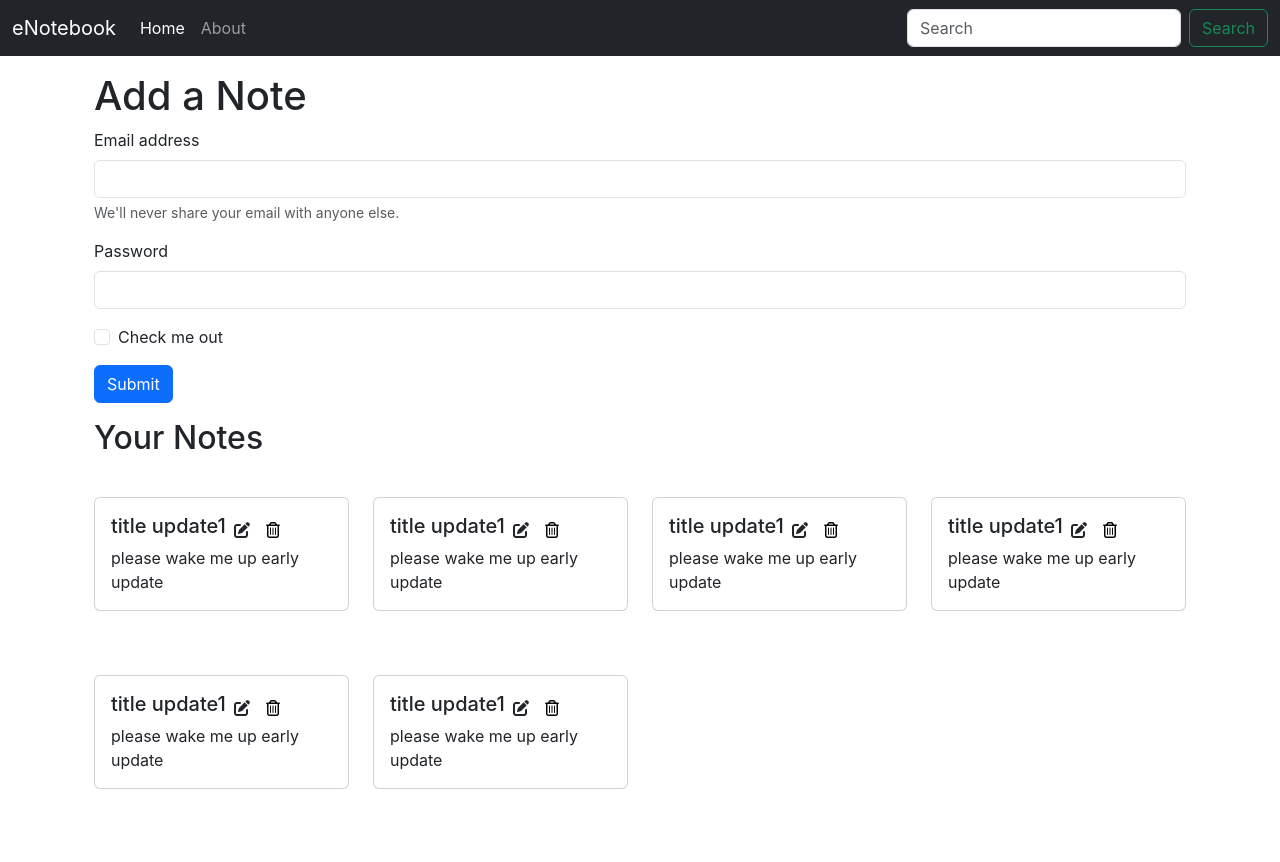
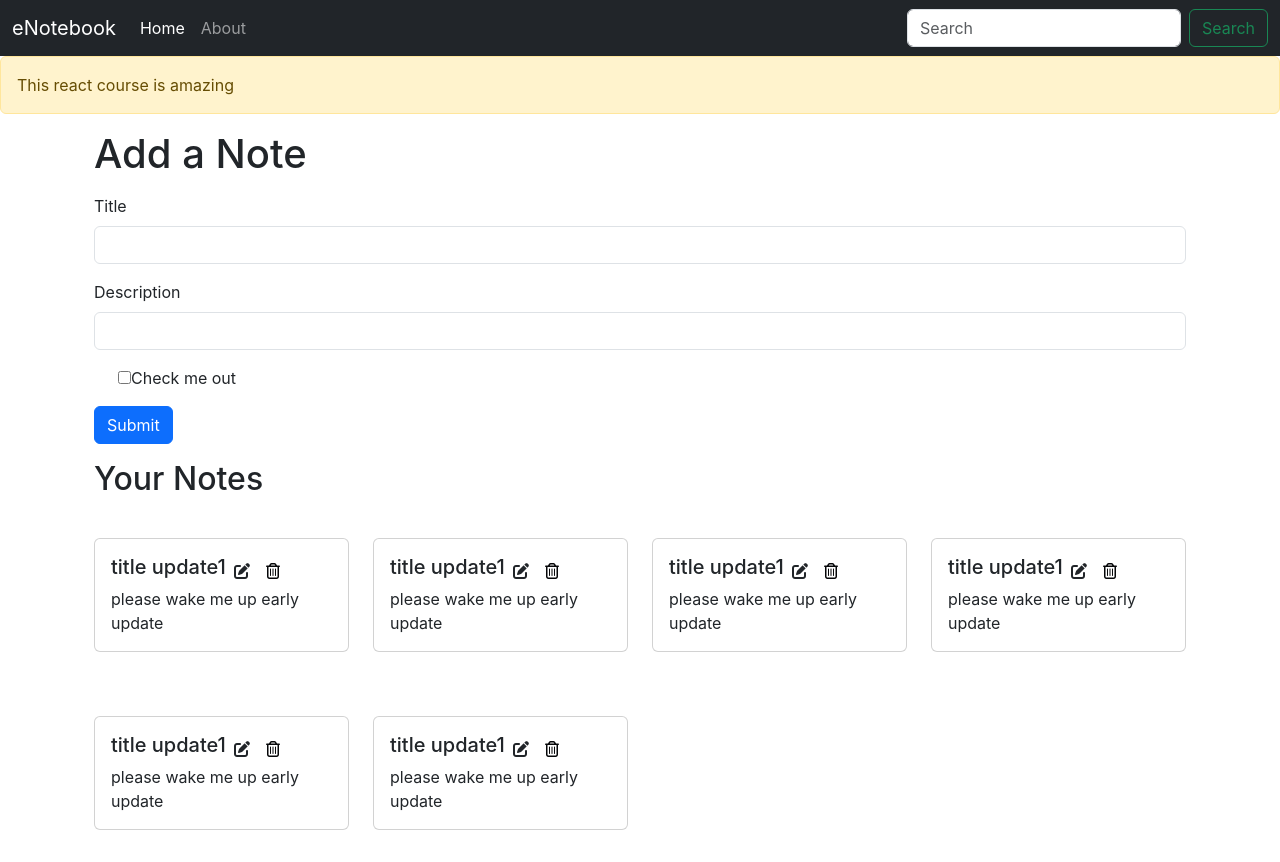
Before and after one commit to shivamdevloper123/enotebook, a React (Create React App) app: page / in a window 1280 px wide. Before the commit the page ends 821 px from the top, so only its background shows below. Built offline with nearby package versions, Linux system fonts and the light colour scheme.

Commit message:
video-63 completed

```diff
--- /dev/null
+++ b/src/component/AddNote.js
@@ -0,0 +1,46 @@
+import React, { useContext, useState } from 'react'
+import noteContext from '../context/note/noteContext'
+function AddNote() {
+    const context = useContext(noteContext);
+    const { addNote } = context;
+    const [note, setNote] = useState({ title: "", description: "", tag: "  default" })
+    const handleClick = (e) => {
+        e.preventDefault();
+        addNote(note.title, note.description, note.tag);
+
+    }
+
+    const onChange = (e) => {
+        setNote({ ...note, [e.target.name]: e.target.value })
+    }
+    return (
+        <div className="container my-3">
+
+            <h1>Add a Note</h1>
+
+            <form className='my-3'>
+                <div className="mb-3">
+                    <label htmlFor="title" className="form-label">Title</label>
+                    <input type="text" className="form-control" id="title" name='title' aria-describedby="emailHelp" onChange={onChange} />
+                </div>
+
+
+                <div className="mb-3">
+                    <label htmlFor="description" className="form-label">Description</label>
+                    <input type="text" className="form-control" id="description" name='description' onChange={onChange} />
+                </div>
+
+                <div className="mb-3 form-check">
+                    <input type="checkbox" className="form- check-input" id="exampleCheck1" />
+                    <label className="form-check-label" htmlFor="exampleCheck1">Check me out</label>
+                </div>
+
+                <button type="submit" className="btn btn-primary" onClick={handleClick}>Submit</button>
+
+            </form>
+
+        </div>
+    )
+}
+
+export default AddNote
--- a/src/component/Alert.js
+++ b/src/component/Alert.js
@@ -1,19 +1,7 @@
-import React, { useEffect, useState } from 'react';
+import React from 'react';
 
 function Alert(props) {
-  const [visible, setVisible] = useState(true);
 
-  useEffect(() => {
-    const timer = setTimeout(() => {
-      setVisible(false);
-    }, 2000); // Alert will disappear after 2000 milliseconds (2 seconds)
-
-    return () => clearTimeout(timer); // Cleanup the timer if the component unmounts
-  }, []);
-
-  if (!visible) {
-    return null; // Don't render anything if the alert is not visible
-  }
 
   return (
     <div className="alert alert-warning" role="alert">
--- a/src/component/Home.js
+++ b/src/component/Home.js
@@ -4,25 +4,7 @@
 
   return (
     <div>
-        <div className ="container my-3">
-          <h1>Add a Note</h1>
-          <form>
-  <div className ="mb-3">
-    <label htmlFor="exampleInputEmail1" className ="form-label">Email address</label>
-    <input type="email" className ="form-control" id="exampleInputEmail1" aria-describedby="emailHelp"/>
-    <div id="emailHelp" className ="form-text">We'll never share your email with anyone else.</div>
-  </div>
-  <div className ="mb-3">
-    <label htmlFor="exampleInputPassword1" className ="form-label">Password</label>
-    <input type="password" className ="form-control" id="exampleInputPassword1"/>
-  </div>
-  <div className ="mb-3 form-check">
-    <input type="checkbox" className ="form-check-input" id="exampleCheck1"/>
-    <label className ="form-check-label" htmlFor="exampleCheck1">Check me out</label>
-  </div>
-  <button type="submit" className ="btn btn-primary">Submit</button>
-</form>
-</div>
+
 <Notes/>
     </div>
   )
--- a/src/component/Notes.js
+++ b/src/component/Notes.js
@@ -1,24 +1,25 @@
 import React, { useContext } from 'react';
 import noteContext from '../context/note/noteContext';
 import Noteitem from './Noteitem';
-
+import AddNote from './AddNote';
 function Notes() {
     const context = useContext(noteContext);
-    const { notes } = context;
+    const {notes,addNote} = context;
 
     return (
+        <>
+        <AddNote/>
         <div className="container">
             <div className="row" >
             <h2>Your Notes</h2>
-
-                {notes.map((note) => {
-
-                    return <Noteitem key={note._id} note={note} />
+              {notes.map((note) => {
+             return <Noteitem key={note._id} note={note} />
 
                 })}
 
             </div>
         </div>
+        </>
     );
 }
 
--- a/src/context/note/NoteState.js
+++ b/src/context/note/NoteState.js
@@ -1,5 +1,7 @@
 import NoteContext from "./noteContext";
 import { useState } from "react";
+
+
 const NoteState = (props)=>{
    const notesInitial = [
     {
@@ -53,9 +55,31 @@
   ]
     const [notes,setNotes] = useState(notesInitial)
 
+       // Add a Note
+       const addNote = (title, description, tag)=>{
+        // TODO: API Call
+        console.log("Adding a new note")
+        const note = {
+          "_id": "61322f119553781a8ca8d0e08",
+          "user": "6131dc5e3e4037cd4734a0664",
+          "title": title,
+          "description": description,
+          "tag": tag,
+          "date": "2021-09-03T14:20:09.668Z",
+          "__v": 0
+        };
+        setNotes(notes.concat(note))
+      }
+        // Delete a Note
+        const deleteNote = ()=>{
 
+        }
+        // Edit a Note
+        const editNote = ()=>{
+
+        }
     return (
-        <NoteContext.Provider value={{notes,setNotes}}>
+      <NoteContext.Provider value={{notes, addNote,deleteNote, editNote }}>
             {props.children}
         </NoteContext.Provider>
     )
```
